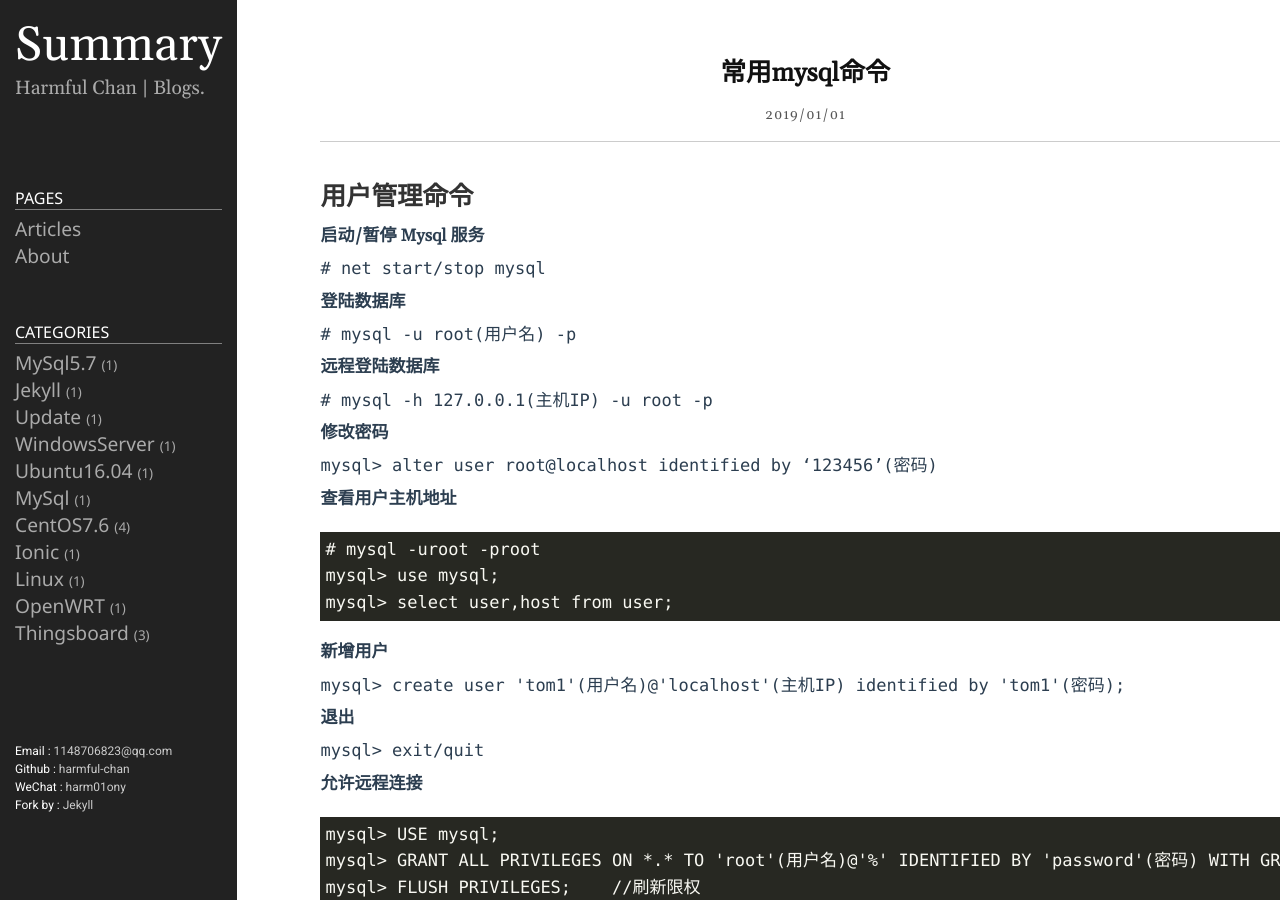
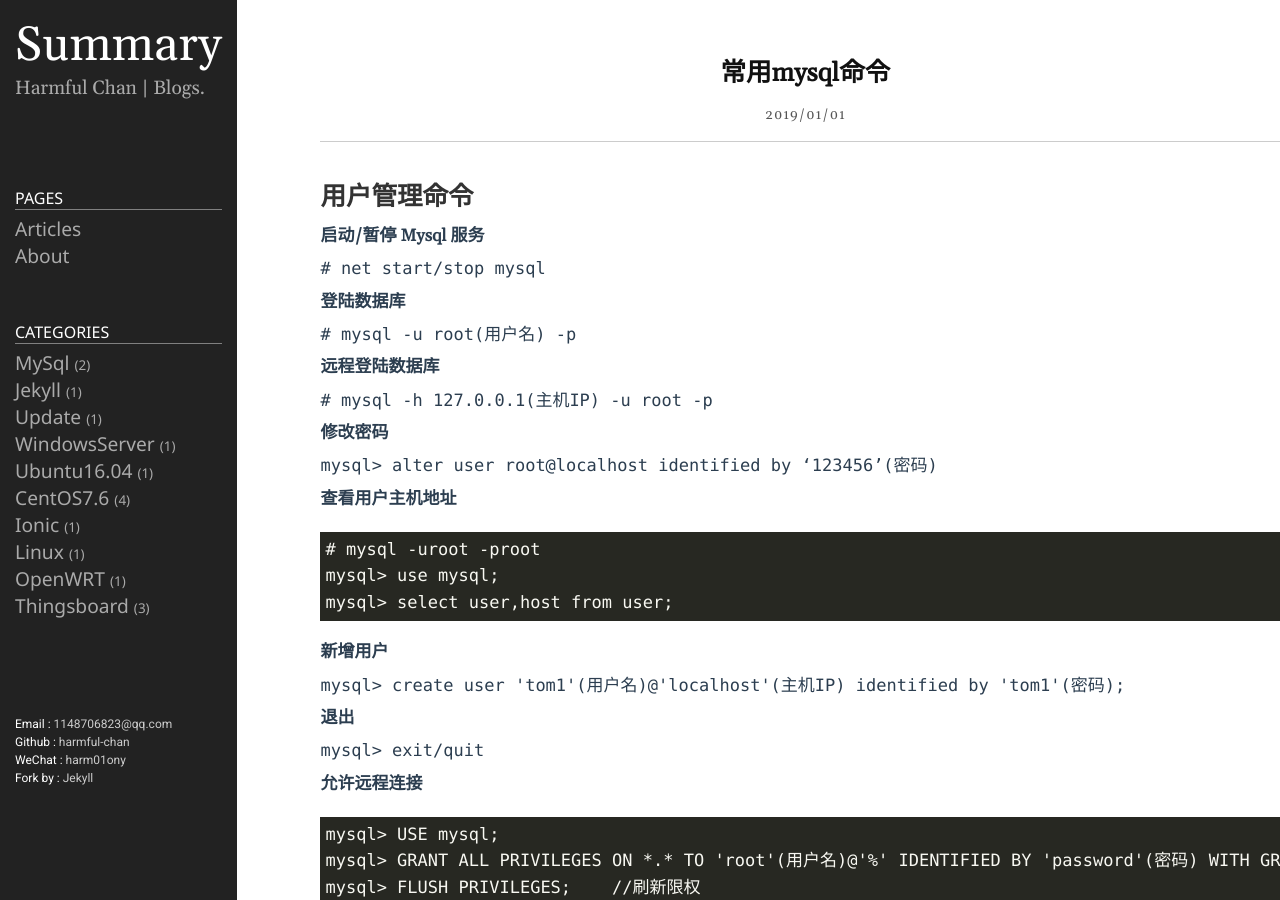
Before and after one commit to harmful-chan/pages, a Jekyll site: the page built from _posts/2019-01-01-常用MySql命令.md, in a window 1280 px wide and 900 px high. Built offline with Jekyll 4.4.1, drawn with Linux system fonts in a browser that asks for light colours.

Commit message:
Update 2019-01-01-常用MySql命令.md

```diff
--- a/_posts/2019-01-01-常用MySql命令.md
+++ b/_posts/2019-01-01-常用MySql命令.md
@@ -2,7 +2,7 @@
 layout: post
 title: 常用mysql命令
 date: 2019-01-01 19:20:23 +0900
-category: MySql5.7
+category: MySql
 ---
 ## 用户管理命令
 **启动/暂停 Mysql 服务**
```
